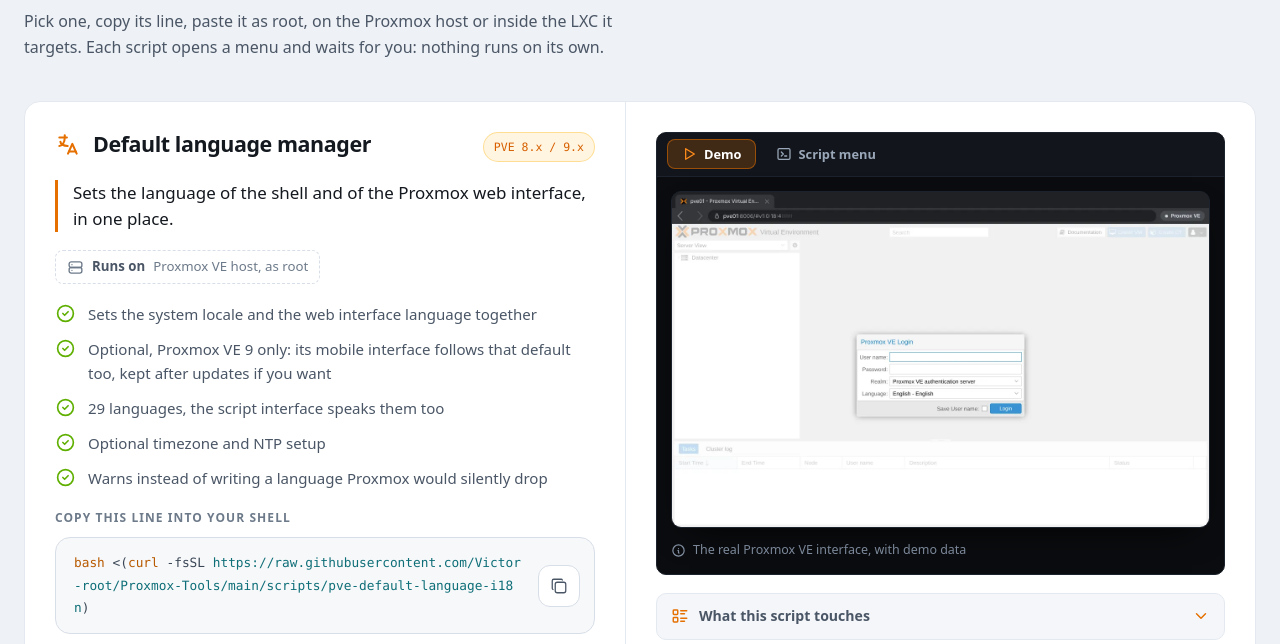
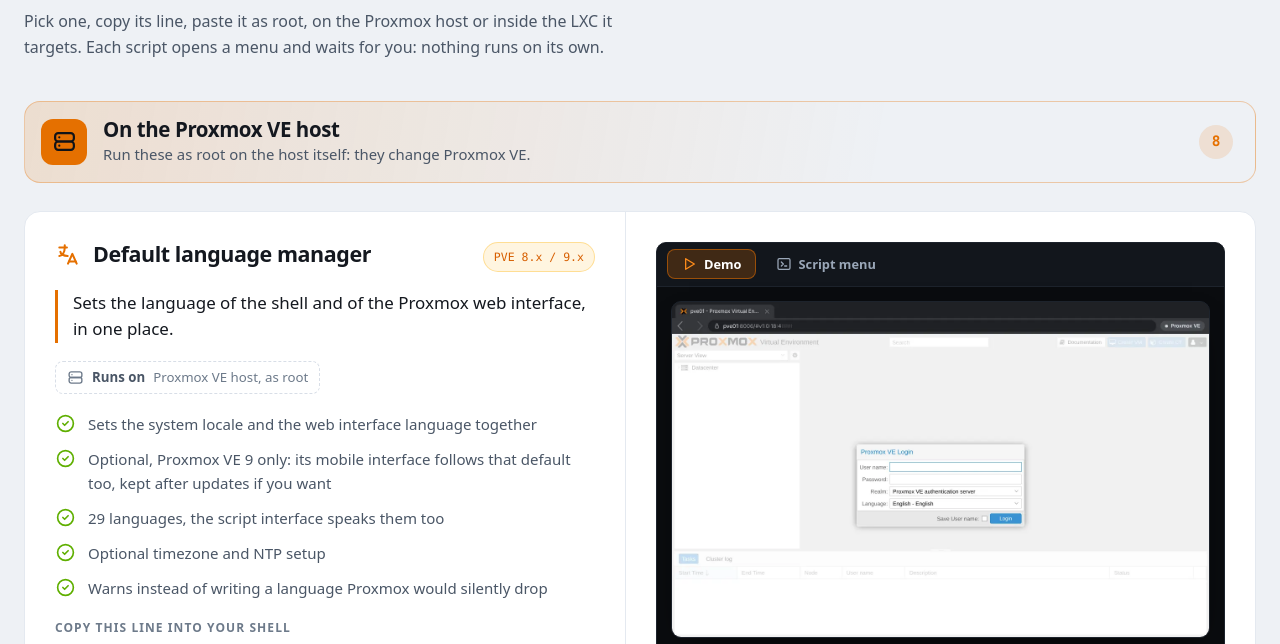
Before and after one commit to Victor-root/Proxmox-Tools, a plain HTML site: page site/index.html in a window 1280 px wide. Shown: the part 1989-2633 px from the top of the page. Drawn offline with Linux system fonts and the light colour scheme.

Commit message:
List the LXC scripts apart from the Proxmox VE ones
The list mixed scripts for the host with scripts that run inside a
container, and nothing but a small line on the card told them apart. The
section now has one group per target, each with its own header, and the
LXC group has its own colour. The side rail follows the same groups.

```diff
--- a/site/assets/app.js
+++ b/site/assets/app.js
@@ -14,6 +14,13 @@
 
     /* where a script runs, from the target field of data.js */
     const TARGET_ICON = { pve: 'server', lxc: 'box' };
+
+    /* the cards and the side rail list the scripts by where they run */
+    const GROUPS = [
+        { target: 'pve', title: 'groupPve', body: 'groupPveBody', rail: 'groupPveRail' },
+        { target: 'lxc', title: 'groupLxc', body: 'groupLxcBody', rail: 'groupLxcRail' },
+    ].map((g) => ({ ...g, scripts: SCRIPTS.filter((s) => s.target === g.target) }))
+        .filter((g) => g.scripts.length);
 
     let lang = 'en';
 
@@ -254,7 +261,7 @@
             '  <div class="card-grid">',
             '    <div class="card-info">',
             '      <div class="card-top">',
-            '        <h3 class="card-title">' + icon(script.icon || 'code') + '<span>' + esc(tr(script.name)) + '</span></h3>',
+            '        <h4 class="card-title">' + icon(script.icon || 'code') + '<span>' + esc(tr(script.name)) + '</span></h4>',
             '        <span class="badge">' + esc(tr(script.compat)) + '</span>',
             '      </div>',
             '      <p class="card-tagline">' + esc(tr(script.tagline)) + '</p>',
@@ -282,7 +289,21 @@
     }
 
     function renderCards() {
-        document.getElementById('cards').innerHTML = SCRIPTS.map(card).join('\n');
+        document.getElementById('cards').innerHTML = GROUPS
+            .map((g) => [
+                '<section class="group group-' + g.target + '">',
+                '  <header class="group-head">',
+                '    <span class="group-icon">' + icon(TARGET_ICON[g.target]) + '</span>',
+                '    <div class="group-text">',
+                '      <h3>' + esc(tr(UI[g.title])) + '</h3>',
+                '      <p>' + esc(tr(UI[g.body])) + '</p>',
+                '    </div>',
+                '    <span class="group-count">' + g.scripts.length + '</span>',
+                '  </header>',
+                g.scripts.map(card).join('\n'),
+                '</section>',
+            ].join('\n'))
+            .join('\n');
         wireCopy();
         wireDemos();
     }
@@ -304,14 +325,15 @@
         const rail = document.getElementById('rail');
         railPointed = null;
         rail.setAttribute('aria-label', tr(UI.railLabel));
-        rail.style.setProperty('--count', SCRIPTS.length);
-        const items = SCRIPTS
-            .map((s) => [
-                '<a class="rail-item" href="#' + esc(s.id) + '">',
-                '  <span class="rail-tick"></span>',
-                '  <span class="rail-label">' + icon(s.icon || 'code') + '<span>' + esc(tr(s.name)) + '</span></span>',
-                '</a>',
-            ].join(''))
+        rail.style.setProperty('--count', SCRIPTS.length + GROUPS.length);
+        const link = (s) => [
+            '<a class="rail-item" href="#' + esc(s.id) + '">',
+            '  <span class="rail-tick"></span>',
+            '  <span class="rail-label">' + icon(s.icon || 'code') + '<span>' + esc(tr(s.name)) + '</span></span>',
+            '</a>',
+        ].join('');
+        const items = GROUPS
+            .map((g) => '<p class="rail-group">' + icon(TARGET_ICON[g.target]) + esc(tr(UI[g.rail])) + '</p>' + g.scripts.map(link).join(''))
             .join('');
         rail.innerHTML = [
             '<p class="rail-head">',
--- a/site/assets/styles.css
+++ b/site/assets/styles.css
@@ -129,7 +129,7 @@
     transition: background .2s, color .2s;
 }
 
-h1, h2, h3 { line-height: 1.15; margin: 0; letter-spacing: -0.02em; }
+h1, h2, h3, h4 { line-height: 1.15; margin: 0; letter-spacing: -0.02em; }
 p { margin: 0; }
 a { color: inherit; }
 
@@ -335,7 +335,36 @@
 
 /* ---------- script cards ---------- */
 
-.cards { display: flex; flex-direction: column; gap: 28px; }
+/* --group is the accent of everything listed under a group */
+.cards { display: flex; flex-direction: column; gap: 64px; }
+.group { --group: var(--orange); display: flex; flex-direction: column; gap: 28px; }
+.group-lxc { --group: var(--ansi-cyan); }
+[data-theme="light"] .group-lxc { --group: #2b7f86; }
+
+.group-head {
+    display: flex; align-items: center; gap: 16px;
+    padding: 16px 22px 16px 16px;
+    background: linear-gradient(100deg, color-mix(in srgb, var(--group) 15%, transparent), transparent 70%);
+    border: 1px solid color-mix(in srgb, var(--group) 32%, transparent);
+    border-radius: var(--radius);
+}
+.group-icon {
+    display: grid; place-items: center; flex: none;
+    width: 46px; height: 46px; border-radius: 12px;
+    background: var(--group); color: #101318;
+}
+.group-icon .ico { width: 25px; height: 25px; stroke-width: 2.1; }
+.group-text { flex: 1 1 auto; min-width: 0; }
+.group-text h3 { font-size: 1.28rem; font-weight: 740; }
+.group-text p { margin-top: 3px; color: var(--fg-dim); font-size: 0.93rem; line-height: 1.45; }
+.group-count {
+    flex: none; display: grid; place-items: center;
+    min-width: 34px; height: 34px; padding: 0 9px; border-radius: 999px;
+    font-family: var(--mono); font-size: 0.9rem; font-weight: 700;
+    color: var(--group); background: color-mix(in srgb, var(--group) 14%, transparent);
+}
+.group-lxc .card { border-color: color-mix(in srgb, var(--group) 34%, var(--line-soft)); }
+.group-lxc .card:hover { border-color: color-mix(in srgb, var(--group) 60%, var(--line)); }
 
 .card {
     background: var(--panel);
@@ -353,7 +382,7 @@
 
 .card-top { display: flex; align-items: flex-start; justify-content: space-between; gap: 14px; }
 .card-title { font-size: 1.34rem; font-weight: 730; display: flex; align-items: center; gap: 12px; }
-.card-title .ico { width: 26px; height: 26px; color: var(--orange); }
+.card-title .ico { width: 26px; height: 26px; color: var(--group); }
 .badge {
     flex-shrink: 0;
     font-family: var(--mono); font-size: 0.72rem;
@@ -364,7 +393,7 @@
 /* the description is what people actually read: give it room and contrast */
 .card-tagline {
     color: var(--fg); font-size: 1.06rem; line-height: 1.55; font-weight: 500;
-    padding-left: 15px; border-left: 3px solid var(--orange);
+    padding-left: 15px; border-left: 3px solid var(--group);
 }
 
 .runs-on {
@@ -805,6 +834,15 @@
 
     .rail-list { padding-top: 12px; }
 
+    .rail-group {
+        display: flex; align-items: flex-end; gap: 7px;
+        height: var(--row); margin: 0 0 0 10px; padding-bottom: 7px;
+        font-size: 0.68rem; font-weight: 700; letter-spacing: .08em; text-transform: uppercase;
+        color: var(--fg-faint); white-space: nowrap;
+    }
+    .rail-group .ico { width: 15px; height: 15px; }
+    .rail-group + .rail-item ~ .rail-group { border-top: 1px solid var(--line); }
+
     .rail-item {
         display: flex; align-items: center; gap: 8px;
         height: var(--row); padding-left: 10px;
--- a/site/data.js
+++ b/site/data.js
@@ -13,7 +13,8 @@
  *   id        anchor used in the URL, lowercase, no spaces
  *   icon      Tabler icon key, see the sprite in index.html (browser, bell-off, …)
  *   file      exact file name inside scripts/, the run command is built from it
- *   target    "pve" (Proxmox host) or "lxc" (inside a container), picks the icon
+ *   target    "pve" (Proxmox host) or "lxc" (inside a container), picks the
+ *             group the card is listed in and its icon
  *   name      short title shown on the card
  *   tagline   one line, what it does
  *   runsOn    where the user must run it
@@ -915,6 +916,18 @@
     },
 
     scriptsTitle: { en: 'The scripts', fr: 'Les scripts' },
+    groupPve: { en: 'On the Proxmox VE host', fr: 'Sur l’hôte Proxmox VE' },
+    groupPveBody: {
+        en: 'Run these as root on the host itself: they change Proxmox VE.',
+        fr: 'À lancer en root sur l’hôte lui-même : ils modifient Proxmox VE.',
+    },
+    groupPveRail: 'Proxmox VE',
+    groupLxc: { en: 'Inside an LXC container', fr: 'Dans un conteneur LXC' },
+    groupLxcBody: {
+        en: 'Run these inside a container, not on the host: Proxmox VE itself is left untouched.',
+        fr: 'À lancer dans un conteneur, pas sur l’hôte : Proxmox VE lui-même n’est pas touché.',
+    },
+    groupLxcRail: 'LXC',
     scriptsLede: {
         en: 'Pick one, copy its line, paste it as root, on the Proxmox host or inside the LXC it targets. Each script opens a menu and waits for you: nothing runs on its own.',
         fr: 'Choisissez-en un, copiez sa ligne, collez-la en root, sur l’hôte Proxmox ou dans le LXC concerné. Chaque script ouvre un menu et vous attend : rien ne s’exécute tout seul.',
```
Also changed, not shown: AGENTS.md (+1 -1 lines).
